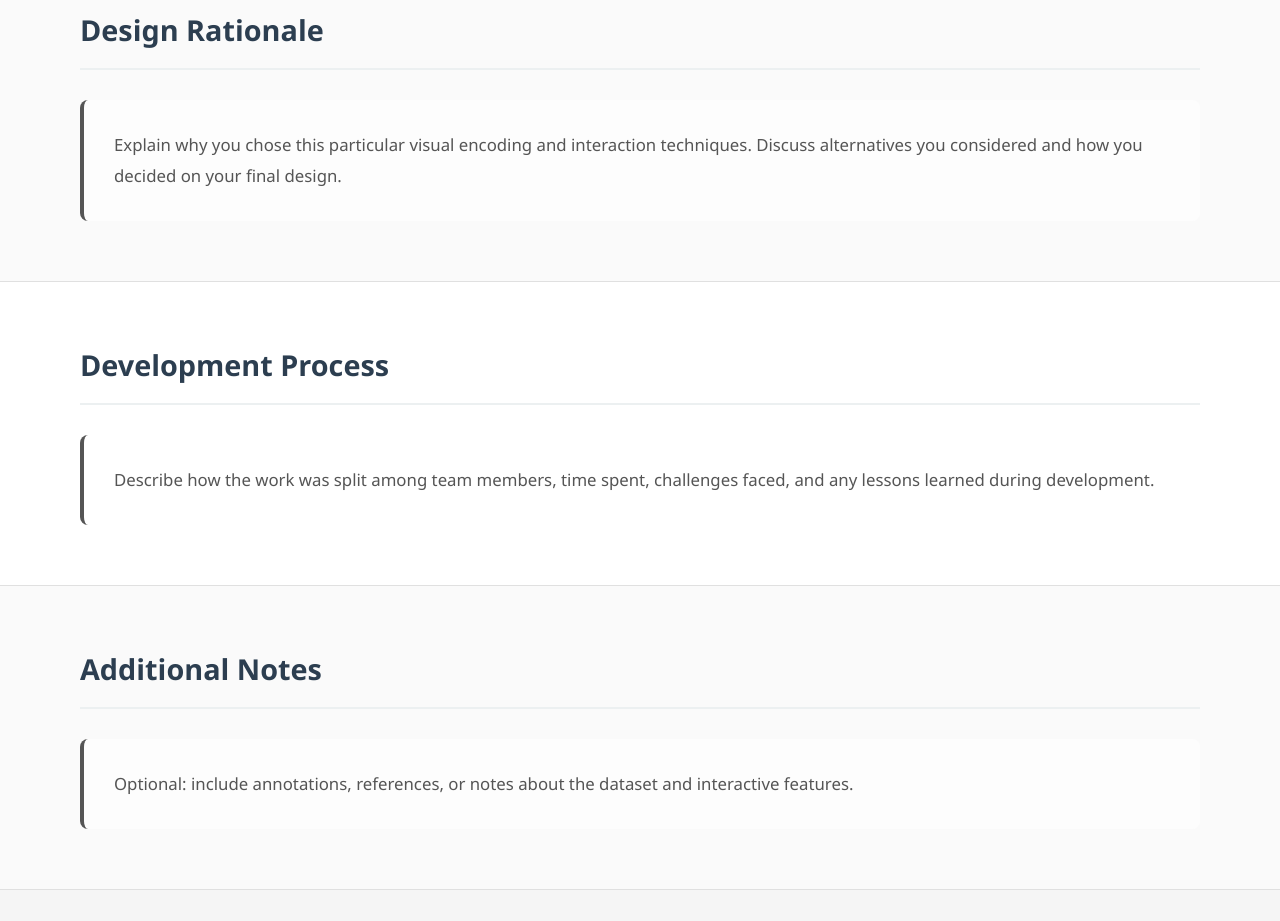
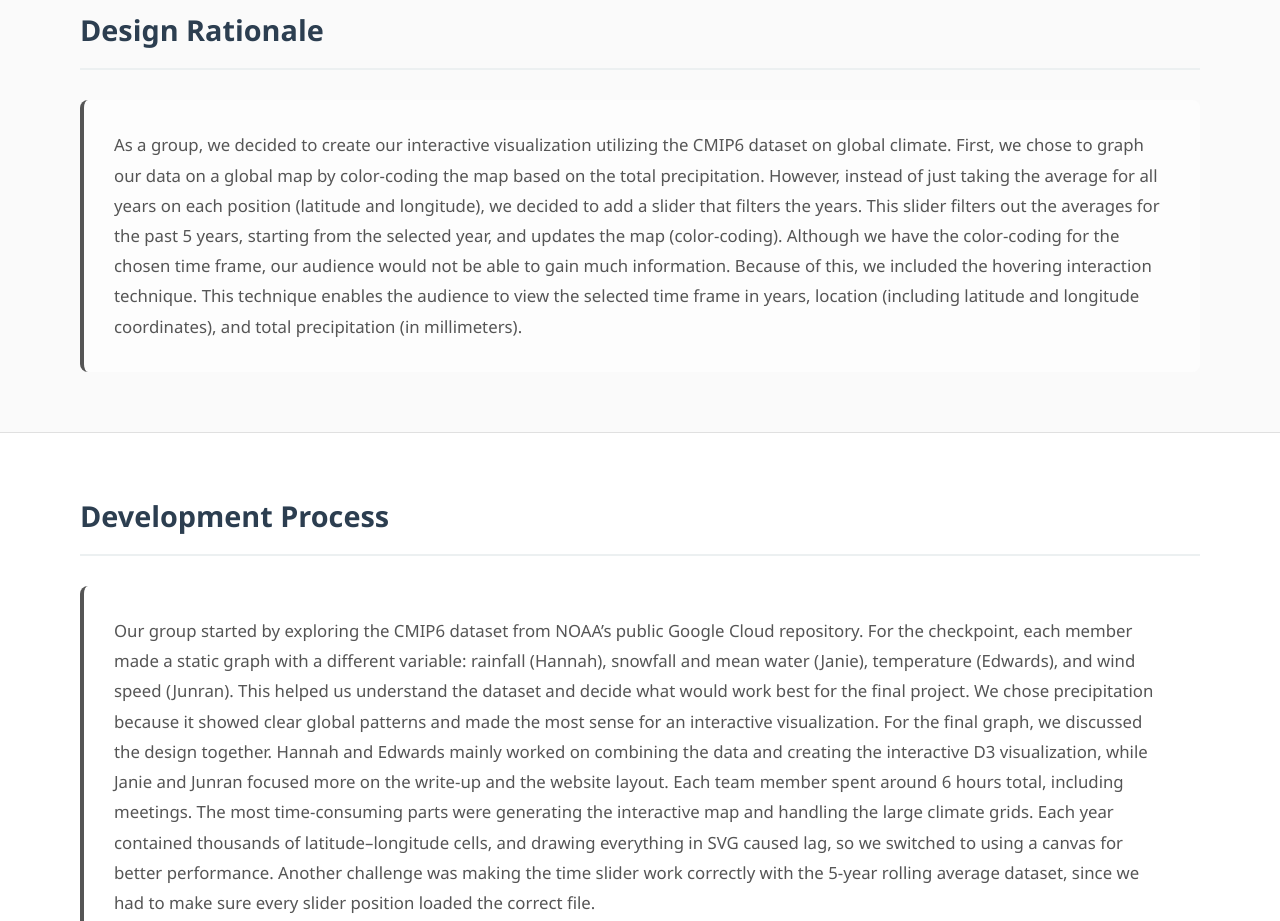
Before and after one commit to hannahskyg/dsc106_project3, a plain HTML site: page index.html in a window 1280 px wide. Shown: the part 1520-2441 px from the top of the page. Drawn offline with nearby package versions, Linux system fonts and the light colour scheme; no server answers.

Commit message:
write up added

```diff
--- a/index.html
+++ b/index.html
@@ -24,14 +24,18 @@
     <section id="rationale">
         <h2>Design Rationale</h2>
         <div class="writeup">
-            <p>Explain why you chose this particular visual encoding and interaction techniques. Discuss alternatives you considered and how you decided on your final design.</p>
+            <p>As a group, we decided to create our interactive visualization utilizing the CMIP6 dataset on global climate. First, we chose to graph our data on a global map by color-coding the map based on the total precipitation. However, instead of just taking the average for all years on each position (latitude and longitude), we decided to add a slider that filters the years. This slider filters out the averages for the past 5 years, starting from the selected year, and updates the map (color-coding). Although we have the color-coding for the chosen time frame, our audience would not be able to gain much information. Because of this, we included the hovering interaction technique. This technique enables the audience to view the selected time frame in years, location (including latitude and longitude coordinates), and total precipitation (in millimeters).
+</p>
         </div>
     </section>
 
     <section id="development">
         <h2>Development Process</h2>
         <div class="writeup">
-            <p>Describe how the work was split among team members, time spent, challenges faced, and any lessons learned during development.</p>
+            <p>Our group started by exploring the CMIP6 dataset from NOAA’s public Google Cloud repository. For the checkpoint, each member made a static graph with a different variable: rainfall (Hannah), snowfall and mean water (Janie), temperature (Edwards), and wind speed (Junran). This helped us understand the dataset and decide what would work best for the final project. We chose precipitation because it showed clear global patterns and made the most sense for an interactive visualization.
+For the final graph, we discussed the design together. Hannah and Edwards mainly worked on combining the data and creating the interactive D3 visualization, while Janie and Junran focused more on the write-up and the website layout. Each team member spent around 6 hours total, including meetings.
+The most time-consuming parts were generating the interactive map and handling the large climate grids. Each year contained thousands of latitude–longitude cells, and drawing everything in SVG caused lag, so we switched to using a canvas for better performance. Another challenge was making the time slider work correctly with the 5-year rolling average dataset, since we had to make sure every slider position loaded the correct file.
+</p>
         </div>
     </section>
 
```
